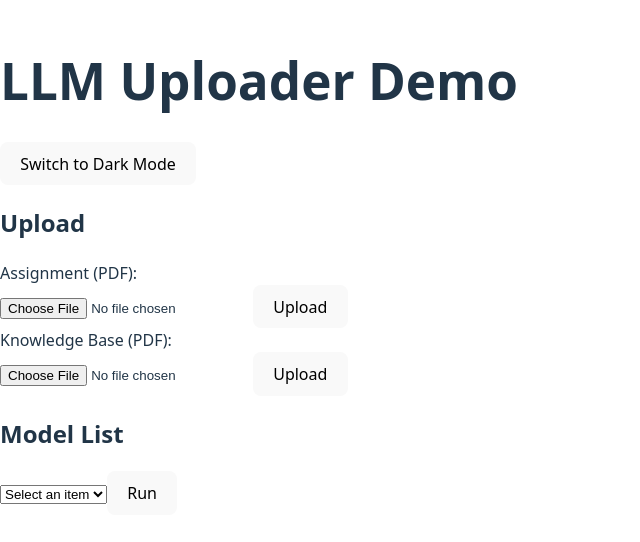
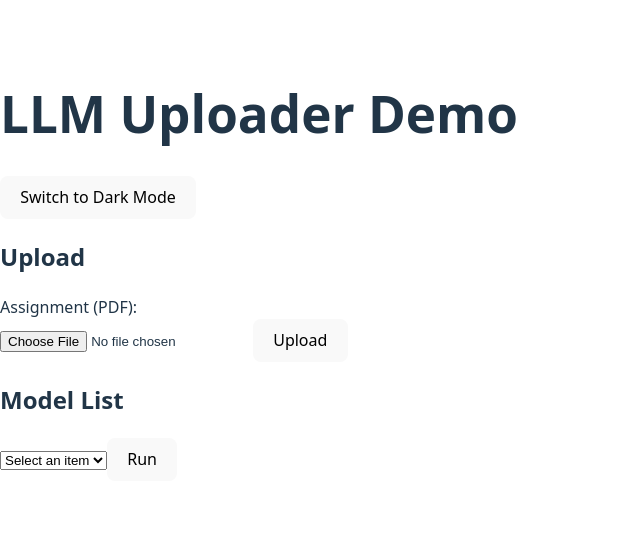
Before and after one commit to Sabih-Rahman5/uploaderFrontend, a React (Vite) app: page / in a window 1280 px wide. Shown: the part 134-676 px from the top of the page, without its empty margins (0-640 px from the left). Built offline with nearby package versions, Linux system fonts and the light colour scheme.

Commit message:
init commit

```diff
--- a/src/App.jsx
+++ b/src/App.jsx
@@ -1,6 +1,6 @@
 import React, { useState } from "react";
 import AssignmentUploader from "./components/AssignmentUploader";
-import KnowledgebaseUploader from "./components/knowledgeBaseUploader";
+// import KnowledgebaseUploader from "./components/nowledgeBaseUploader";
 // import AssignmentList from "./components/AssignmentList";
 import ModelComponent from "./components/modelComponent";
 // import DidMount from "./components/DidMount";
@@ -27,7 +27,7 @@ export default function App() {
         <section className="upload-section">
           <h2>Upload</h2>
           <AssignmentUploader />
-          <KnowledgebaseUploader />
+          {/* <KnowledgebaseUploader /> */}
         </section>
         <section className="model-section">
           <h2>Model List</h2>
```
